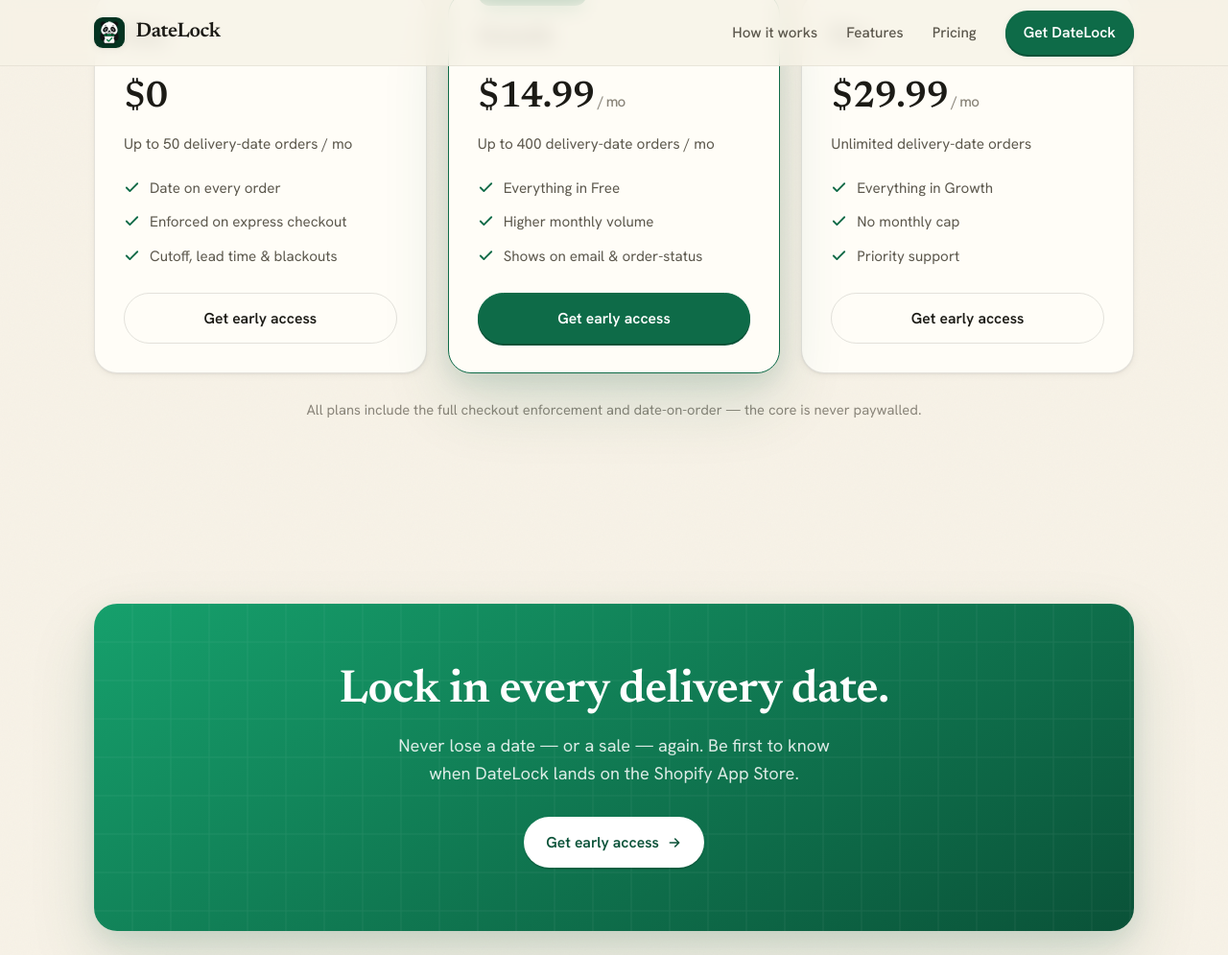
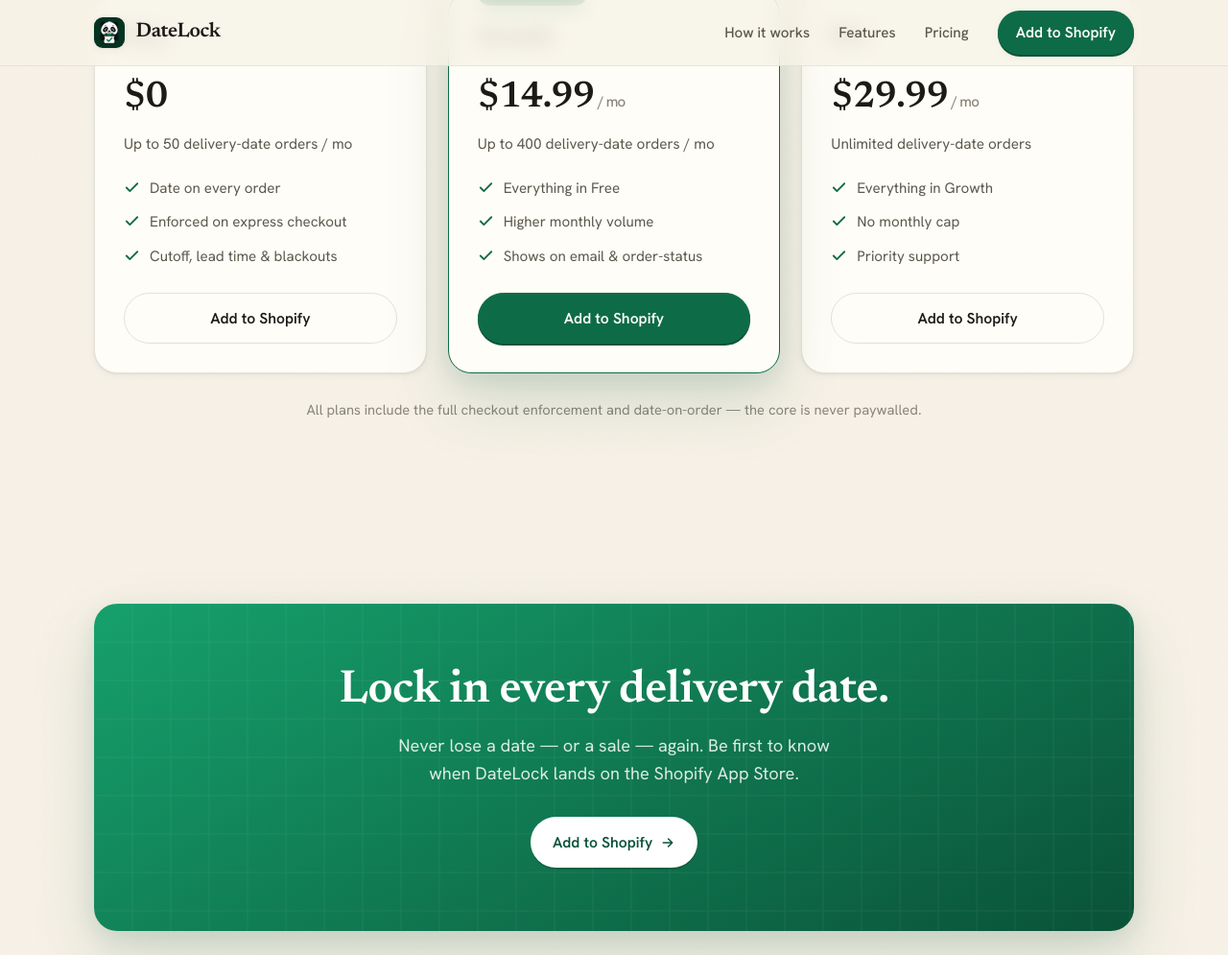
Before and after one commit to aurobindoGupta/datelock-site, a Jekyll site: the page built from index.md, in a window 1280 px wide and 1400 px high, scrolled down 4559 px. Shown: the top 995 px of the window at 96% size. Built offline with Jekyll 4.4.1, drawn with Linux system fonts in a browser that asks for light colours; some of the changed text lies outside the part shown.

Commit message:
go-live: point every CTA at the App Store listing
DateLock is published and Fully visible, so the one-line switch built in
session 18 is flipped: app_store_url set to the live listing (verified 200).

That converts both CTA sites automatically:
  _layouts/default.html:16 nav   "Get DateLock"      -> "Add to Shopify"
  _layouts/home.html:4     hero  "Get early access"  -> "Add to Shopify"
                                 (mailto -> the listing)

Also fixes the one string the config CANNOT flip: the hero eyebrow was
hardcoded "Coming soon to the Shopify App Store", which is now false.
Swept the whole site for other pre-launch copy (coming soon / launching /
waitlist / not yet / early access) — this was the only stale instance. The
footer mailto stays; it is a contact link, not a CTA.

Verify: _config.yml parses (ruby YAML) and app_store_url reads back exactly;
listing URL returns 200. NOT built locally — there is no Gemfile and no
Actions workflow, so GitHub Pages builds on push. Confirm the live site
after the Pages build: nav and hero should both read "Add to Shopify" and
link to apps.shopify.com/datelock, and the eyebrow should read "Now on the
Shopify App Store".

Co-Authored-By: Claude Opus 5 (1M context) <noreply@anthropic.com>

```diff
--- a/_config.yml
+++ b/_config.yml
@@ -7,7 +7,7 @@ permalink: pretty
 # When the app is live on the Shopify App Store, set this to the listing URL
 # (e.g. https://apps.shopify.com/datelock). Blank = CTAs show "Get early access"
 # (mailto); set = every CTA becomes "Add to Shopify" pointing at the listing.
-app_store_url: ""
+app_store_url: "https://apps.shopify.com/datelock"
 
 # Brand mark in the header doubles as Home; nav lists only the legal pages.
 header_pages:
--- a/_layouts/home.html
+++ b/_layouts/home.html
@@ -11,7 +11,7 @@ layout: default
 <section class="hero">
   <div class="wrap hero-grid">
     <div class="hero-copy">
-      <span class="eyebrow reveal d1">Coming soon to the Shopify App Store</span>
+      <span class="eyebrow reveal d1">Now on the Shopify App Store</span>
       <h1 class="reveal d2">The delivery date always <em>lands on the order.</em></h1>
       <p class="lead reveal d3">DateLock lets your customers choose a delivery or pickup date at checkout — saved to every order, enforced on every checkout including express, and built so it never breaks your store.</p>
       <div class="hero-cta reveal d4">
```
